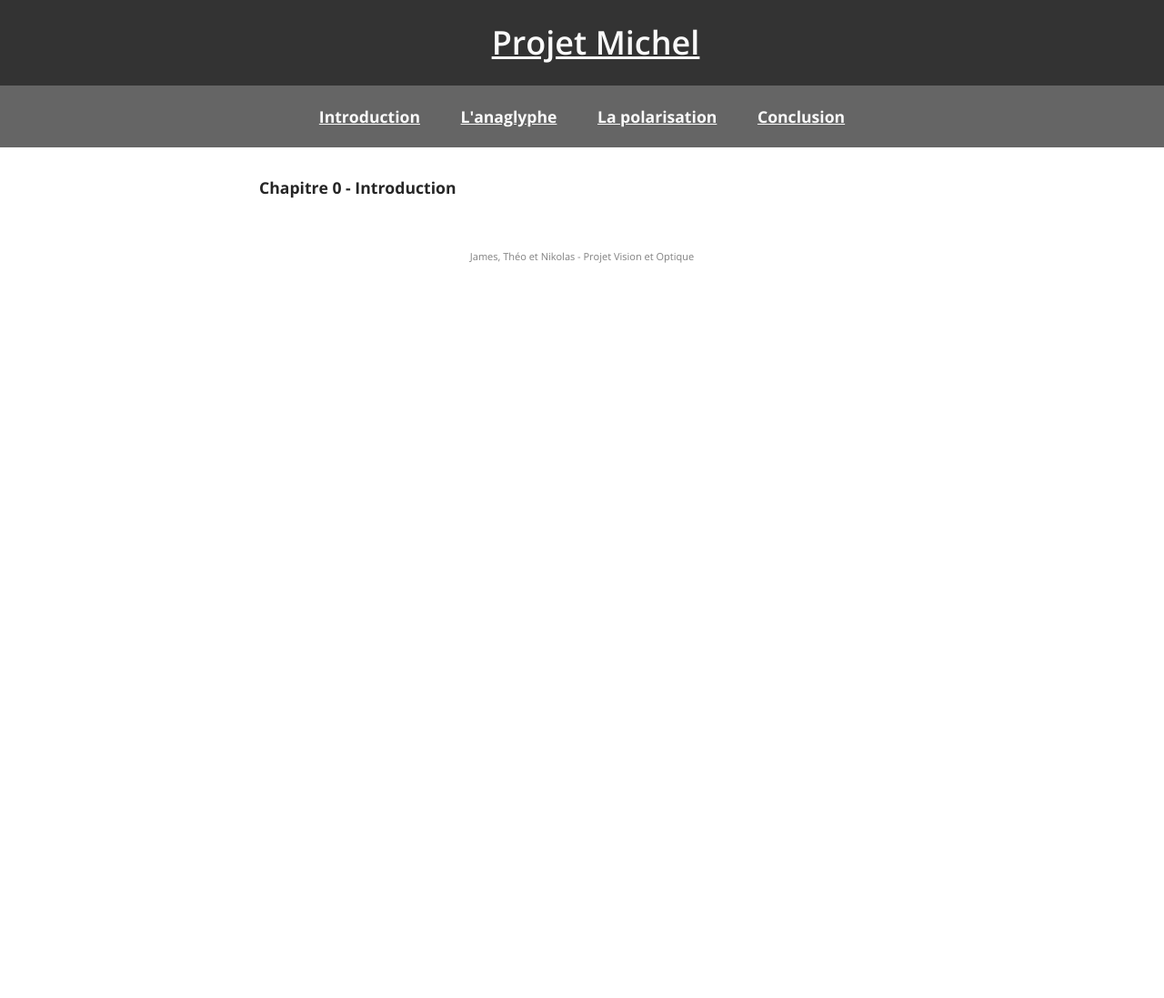
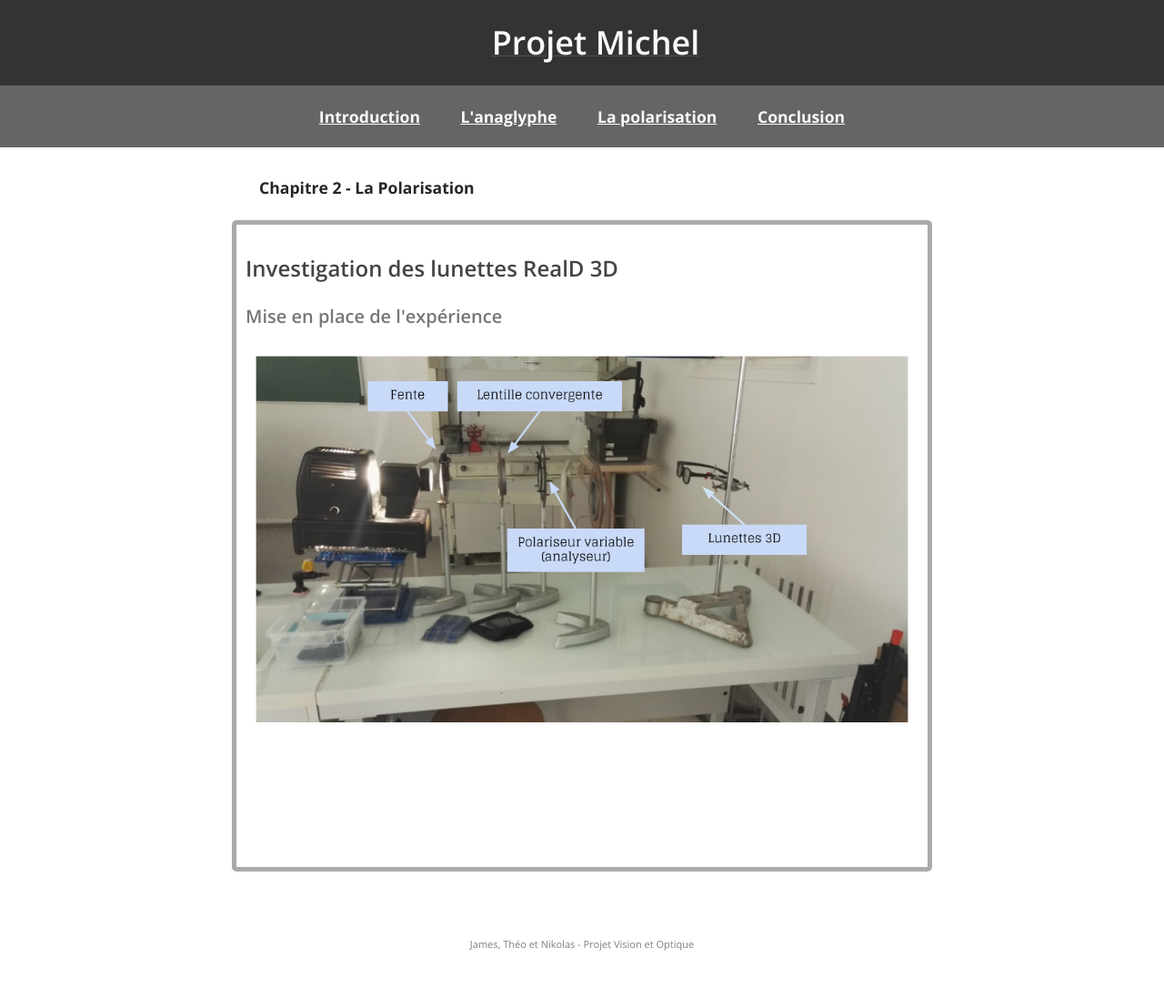
Before and after one commit to TrakJohnson/ProjetMichel, a Jekyll site: the page built from _pages/chap2.md, in a window 1280 px wide. Shown: the whole page at 91% size. Built offline with Jekyll 4.4.1, drawn with Linux system fonts in a browser that asks for light colours; some web fonts are replaced; before the commit the page ends 900 px from its top, so only the background shows below that.

Commit message:
More progress

```diff
--- a/404.html
+++ b/404.html
@@ -19,6 +19,6 @@ layout: default
 <div class="container">
   <h1>404</h1>
 
-  <p><strong>Page not found :(</strong></p>
-  <p>The requested page could not be found.</p>
+  <p><strong>Page introuvable !</strong></p>
+  <p>Michel s'est perdu ...</p>
 </div>
--- a/_includes/header.html
+++ b/_includes/header.html
@@ -1,9 +1,11 @@
-<div id="title-wrapper"><h1 id="top-title">{{site.title}}</h2></div>
+<div id="title-wrapper">
+  <a href={{ "/" | prepend: site.baseurl }}><h1 id="top-title">{{site.title}}</h1></a>
+</div>
 <div id="top-menu">
   <div id="page-selection">
-    <a href="/chap0">Introduction</a>
-    <a href="/chap1">L'anaglyphe</a>
-    <a href="/chap2">La polarisation</a>
-    <a href="/chap3">Conclusion</a>
+    <a href="chap0">Introduction</a>
+    <a href="chap1">L'anaglyphe</a>
+    <a href="chap2">La polarisation</a>
+    <a href="chap3">Conclusion</a>
   </div>
 </div>
--- a/_pages/chap2.md
+++ b/_pages/chap2.md
@@ -1,7 +1,13 @@
 ---
 title: Introduction
-permalink: chap0.html
+permalink: chap2.html
 layout: default
 ---
 
-<div class="title-box">Chapitre 0 - Introduction</div>
+<div class="title-box">Chapitre 2 - La Polarisation</div>
+
+<div class="experience">
+  <h1>Investigation des lunettes RealD 3D</h1>
+  <h2>Mise en place de l'expérience</h2>
+  <img src="assets/img/experience-polarisation.png">
+</div>
--- a/_sass/_layout.scss
+++ b/_sass/_layout.scss
@@ -1,5 +1,5 @@
 body {
-  margin: 0;
+ margin: 0;
   color: $font-color;
   font-family: $font-style;
   font-size: 1.1em;
@@ -30,7 +30,6 @@ h1#top-title {
   display: inline;
   font-size: 36px;
   color: #fafafa;
-  text-decoration: underline;
   padding-left: 30px;
 }
 
@@ -61,6 +60,17 @@ h2 {
 
 /* Content */
 
+#problematique {
+  padding: 20px;
+  text-align: center;
+  margin: 30px 0px;
+  border: 2px solid black;
+  border-radius: 3px;
+  font-size: 32px;
+  font-weight: bold;
+  font-style: italic;
+}
+
 a,
 a:visited {
   color: $link-color;
@@ -79,20 +89,28 @@ main {
   margin: 0 auto;
 }
 
-.anaglyphe {
-  display: inline;
-  position: relative;
-  font: 200px Helvetica, Sans-Serif;
-  letter-spacing: -5px;
-  color: #ffaaaa;
+.experience {
+  border: 5px solid #aaa;
+  padding: 10px;
+  border-radius: 5px;
+  margin: 20px 0px;
+  font-family: serif;
+  background-color: white;
 }
 
-.anaglyphe:after {
-  content: "Hello";
-  position: absolute;
-  left: 10px;
-  top: 5px;
-  color: #aaffff;
+.experience h1 {
+  font-size: 24px;
+  color: #444;
+}
+
+.experience h2 {
+  font-size: 20px;
+  color: #777;
+  font-decoration: underline
+}
+
+.experience img {
+  max-width: 100%;
 }
 
 .container {
```
Also changed, not shown: _pages/chap1.md (+3 -3 lines), _pages/chap3.md (added, +7 -0 lines), index.html (deleted, +0 -7 lines), index.md (+9 -6 lines), assets/img/experience-polarisation.png (renamed from assets/img/expérience-polarisée-labelled.png).
